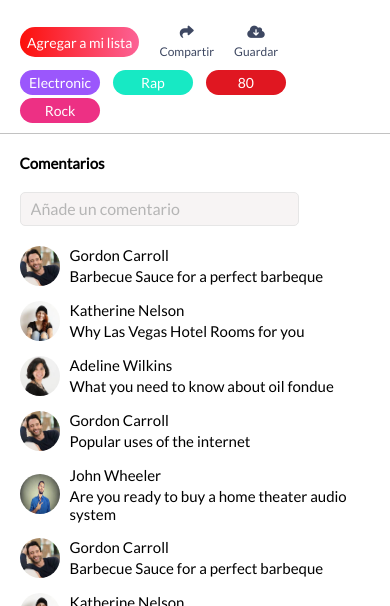
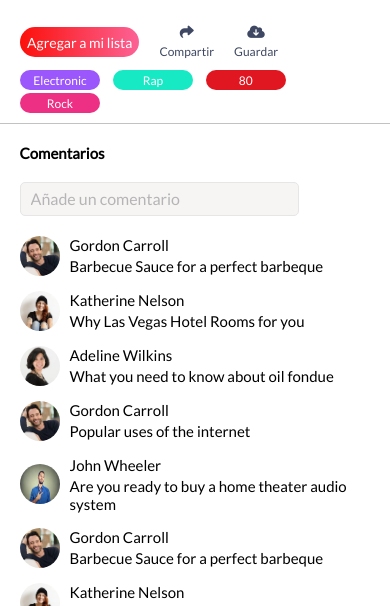
Before and after one commit to Vania17/VaniaVideos, a plain HTML site: page index.html in a window 390 px wide. Shown: the part 494-1100 px from the top of the page. Drawn offline with Linux system fonts and the light colour scheme.

Commit message:
arreglando botones de musica

```diff
--- a/style.css
+++ b/style.css
@@ -153,7 +153,7 @@ a.share:hover, a.save:hover{
   height: 25px;
   width: 80px;
   font-size: 14px;
-  margin-right: 10px;
+  margin: 5px 10px 0 0;
 }
 
 button.electronic{
@@ -230,7 +230,15 @@ button.Rock{
 .suggestions p{
   font-size: 12px;
 }
-
+@media screen and (max-width: 985px){
+  .buttom-top{
+    display: block;
+  }
+  .button-music button{
+    height: 20px;
+    font-size: 12px;
+  }
+}
 @media screen and (max-width: 767px){
   .container{
     grid-template: 400px 1fr/ 1fr;
@@ -261,9 +269,7 @@ button.Rock{
 .img-size{
   width: 100%;
 }
-.buttom-top{
-  display: block;
-}
 .button-music button{
 margin-top: 3px;
 }
+}
```
